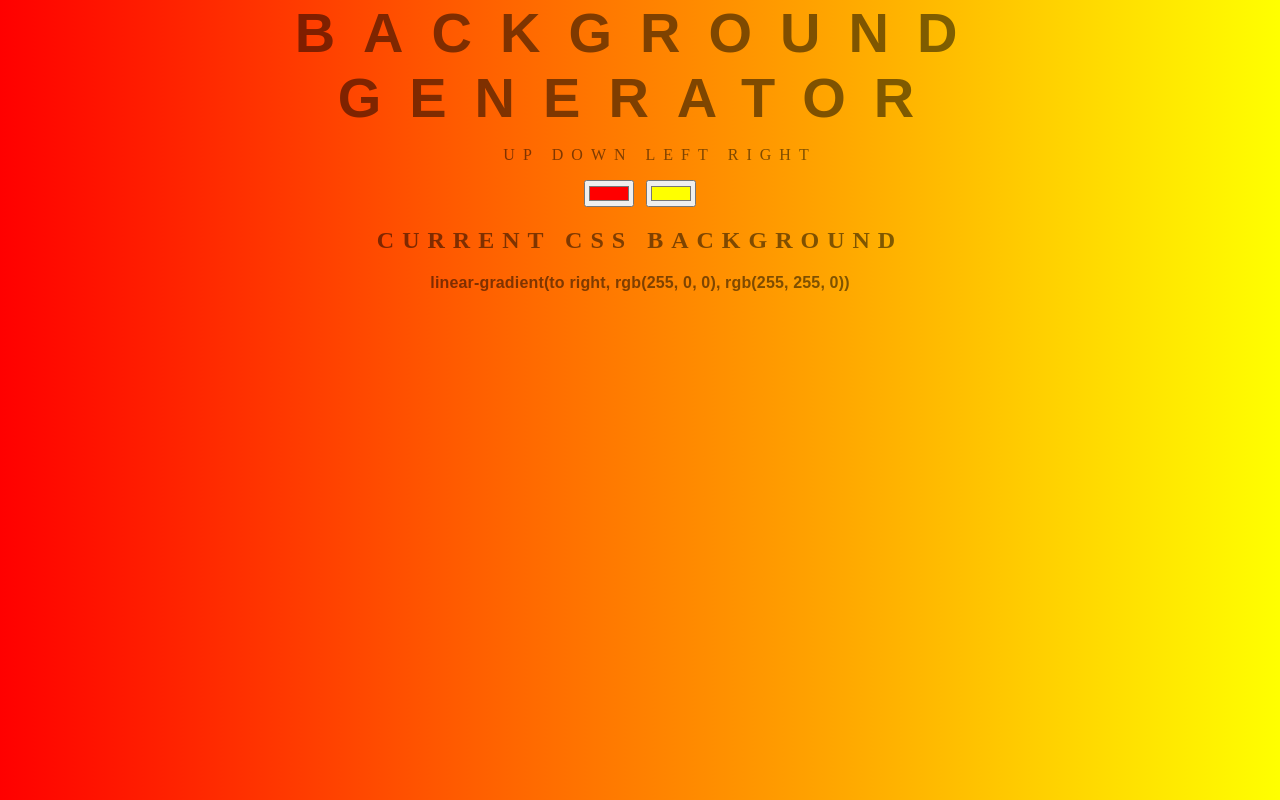
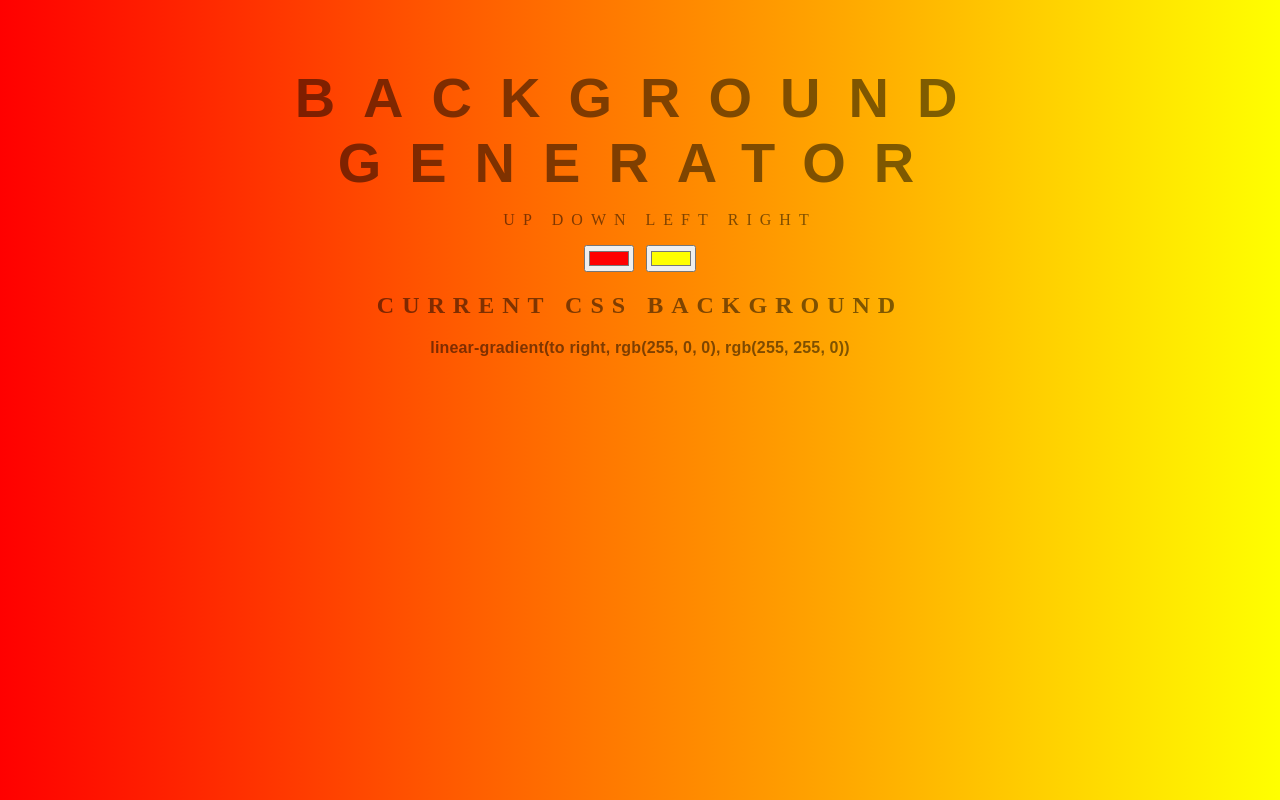
Before and after one commit to SunshineDi/background-generator, a plain HTML site: page index.html in a window 1280 px wide. Drawn offline with Linux system fonts and the light colour scheme.

Commit message:
Add files via upload

```diff
--- a/index.html
+++ b/index.html
@@ -8,6 +8,7 @@
     <link rel="stylesheet" type="text/css" href="style.css">
 </head>
 <body id="gradient">
+    <h1>&nbsp;&nbsp;&nbsp;</h1>
     <h1>Background Generator</h1>
     <ul id="directional">
         <li class="zone dirup">Up</li>
```
